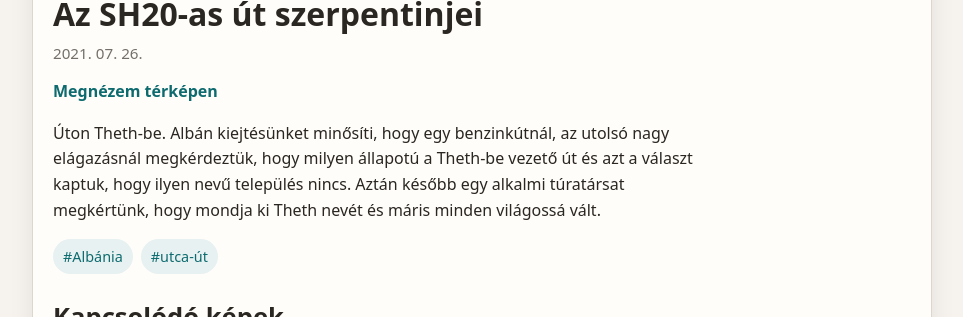
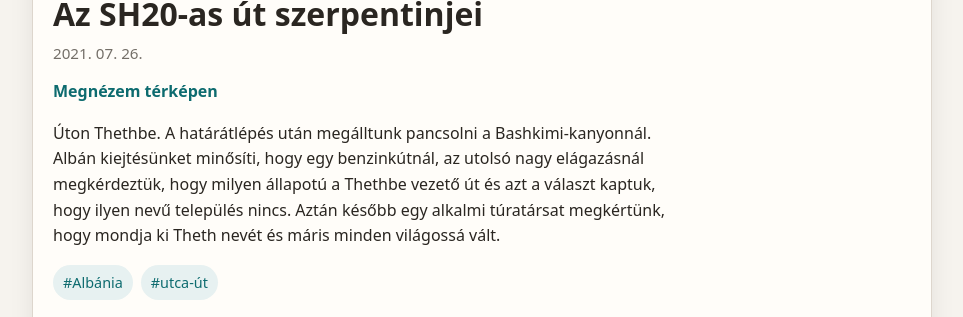
Before and after one commit to havassy/fotoblog, a Jekyll site: the page built from _posts/2021-07-26-sh20_szerpentin.md, in a window 1280 px wide and 900 px high, scrolled down 655 px, cut to the strip 138-455 px from the top of the window. Shown: the whole strip, without its empty margins (158-1121 px from the left). Built offline with Jekyll 4.4.1, drawn with Linux system fonts in a browser that asks for light colours.

Commit message:
Auto-create/update posts from images [skip ci]

```diff
--- a/_posts/2021-07-26-sh20_szerpentin.md
+++ b/_posts/2021-07-26-sh20_szerpentin.md
@@ -12,7 +12,7 @@ lon: 19.503389
 tags:
   - "Albánia"
   - "utca-út"
-description: "Úton Theth-be."
+description: "Úton Thethbe."
 ---
 
-Úton Theth-be. Albán kiejtésünket minősíti, hogy egy benzinkútnál, az utolsó nagy elágazásnál megkérdeztük, hogy milyen állapotú a Theth-be vezető út és azt a választ kaptuk, hogy ilyen nevű település nincs. Aztán később egy alkalmi túratársat megkértünk, hogy mondja ki Theth nevét és máris minden világossá vált.
+Úton Thethbe. A határátlépés után megálltunk pancsolni a Bashkimi‑kanyonnál. Albán kiejtésünket minősíti, hogy egy benzinkútnál, az utolsó nagy elágazásnál megkérdeztük, hogy milyen állapotú a Thethbe vezető út és azt a választ kaptuk, hogy ilyen nevű település nincs. Aztán később egy alkalmi túratársat megkértünk, hogy mondja ki Theth nevét és máris minden világossá vált.
```
